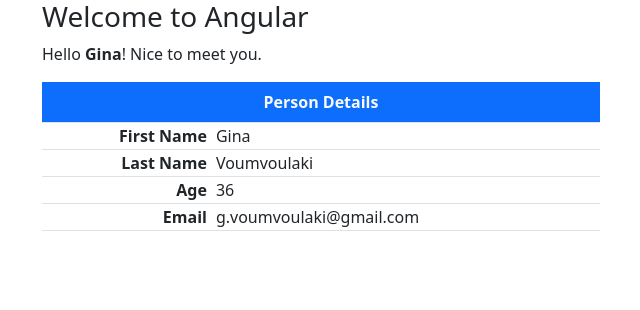
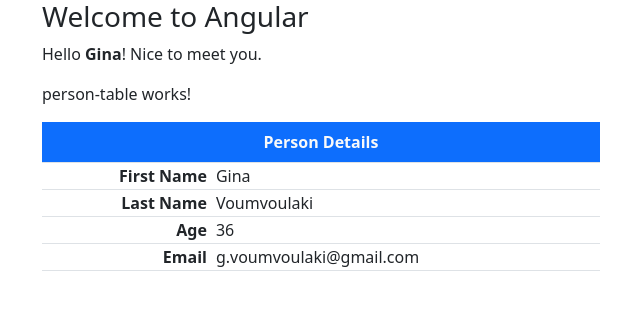
Before and after one commit to lostbody/angular-introduction, an Angular app: page / in a window 1280 px wide. Shown: the top 310 px of the page, without its empty margins (40-680 px from the left). Built offline with nearby package versions, Linux system fonts and the light colour scheme.

Commit message:
create-new-component

```diff
--- a/src/app/app.component.html
+++ b/src/app/app.component.html
@@ -5,25 +5,5 @@
     >! Nice to meet you.
   </p>
 
-  <table class="table table-bordered w-50">
-    <caption class="caption-top fw-bold bg-primary text-light text-center">
-      Person Details
-    </caption>
-    <tr>
-      <td class="fw-semibold text-end">First Name</td>
-      <td class="ps-2">{{ person.givenName }}</td>
-    </tr>
-    <tr>
-      <td class="fw-semibold text-end">Last Name</td>
-      <td class="ps-2">{{ person.surName }}</td>
-    </tr>
-    <tr>
-      <td class="fw-semibold text-end">Age</td>
-      <td class="ps-2">{{ person.age }}</td>
-    </tr>
-    <tr>
-      <td class="fw-semibold text-end">Email</td>
-      <td class="ps-2">{{ person.email }}</td>
-    </tr>
-  </table>
+  <app-person-table></app-person-table>
 </div>
--- a/src/app/app.component.ts
+++ b/src/app/app.component.ts
@@ -1,19 +1,13 @@
 import { Component } from '@angular/core';
+import { PersonTableComponent } from './components/person-table/person-table.component';
 
 @Component({
   selector: 'app-root',
   standalone: true,
-  imports: [],
+  imports: [PersonTableComponent],
   templateUrl: './app.component.html',
   styleUrl: './app.component.css',
 })
 export class AppComponent {
   name = 'Gina';
-
-  person = {
-    givenName: 'Gina',
-    surName: 'Voumvoulaki',
-    age: 36,
-    email: 'g.voumvoulaki@gmail.com',
-  };
 }
--- /dev/null
+++ b/src/app/components/person-table/person-table.component.html
@@ -0,0 +1,23 @@
+<p>person-table works!</p>
+
+<table class="table table-bordered w-50">
+    <caption class="caption-top fw-bold bg-primary text-light text-center">
+      Person Details
+    </caption>
+    <tr>
+      <td class="fw-semibold text-end">First Name</td>
+      <td class="ps-2">{{ person.givenName }}</td>
+    </tr>
+    <tr>
+      <td class="fw-semibold text-end">Last Name</td>
+      <td class="ps-2">{{ person.surName }}</td>
+    </tr>
+    <tr>
+      <td class="fw-semibold text-end">Age</td>
+      <td class="ps-2">{{ person.age }}</td>
+    </tr>
+    <tr>
+      <td class="fw-semibold text-end">Email</td>
+      <td class="ps-2">{{ person.email }}</td>
+    </tr>
+  </table>
--- /dev/null
+++ b/src/app/components/person-table/person-table.component.ts
@@ -0,0 +1,17 @@
+import { Component } from '@angular/core';
+
+@Component({
+  selector: 'app-person-table',
+  standalone: true,
+  imports: [],
+  templateUrl: './person-table.component.html',
+  styleUrl: './person-table.component.css',
+})
+export class PersonTableComponent {
+  person = {
+    givenName: 'Gina',
+    surName: 'Voumvoulaki',
+    age: 36,
+    email: 'g.voumvoulaki@gmail.com',
+  };
+}
```
Also changed, not shown: src/app/components/person-table/person-table.component.css (added), 1 other file (tests, documents, lock files or other folders).
